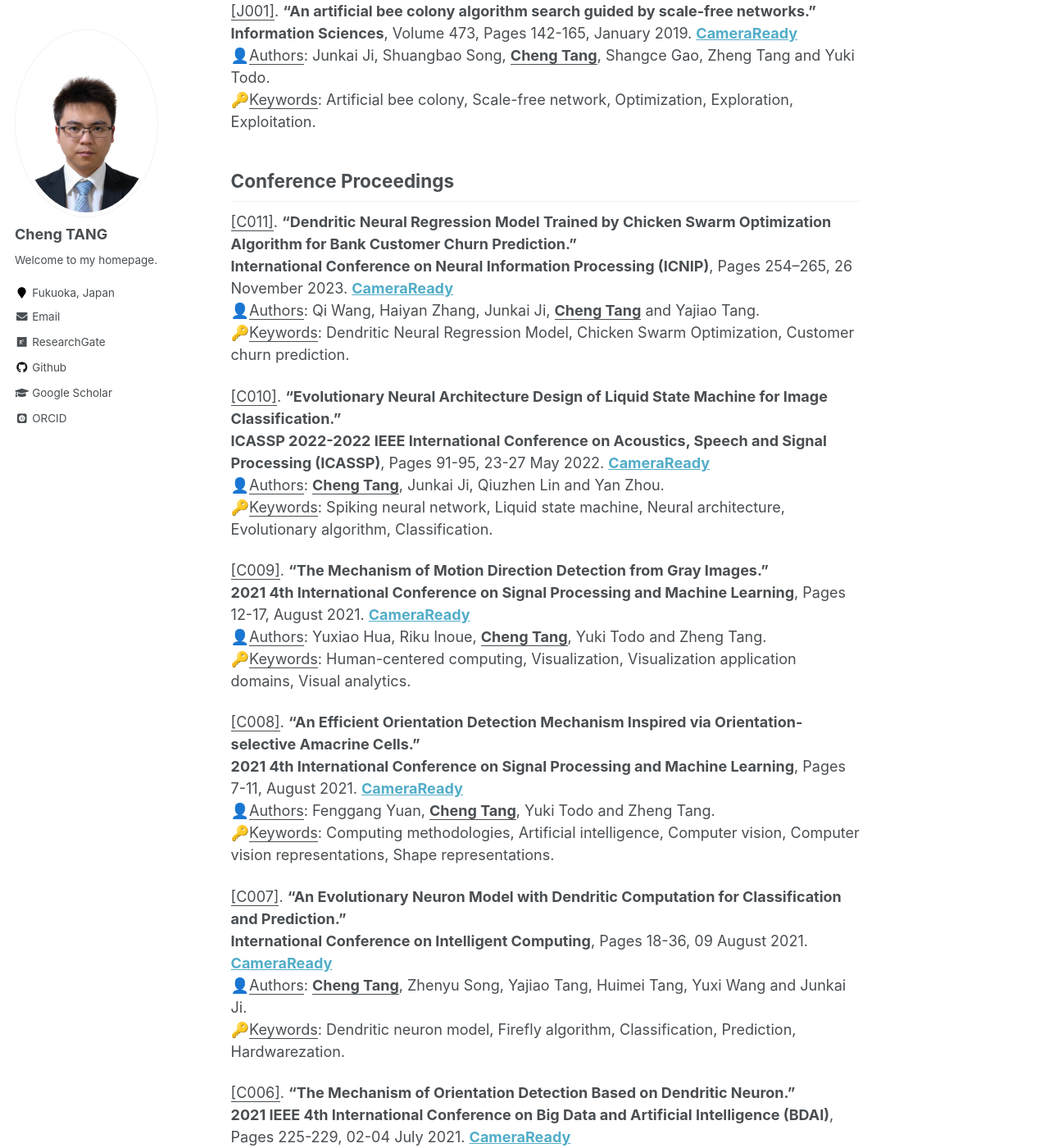
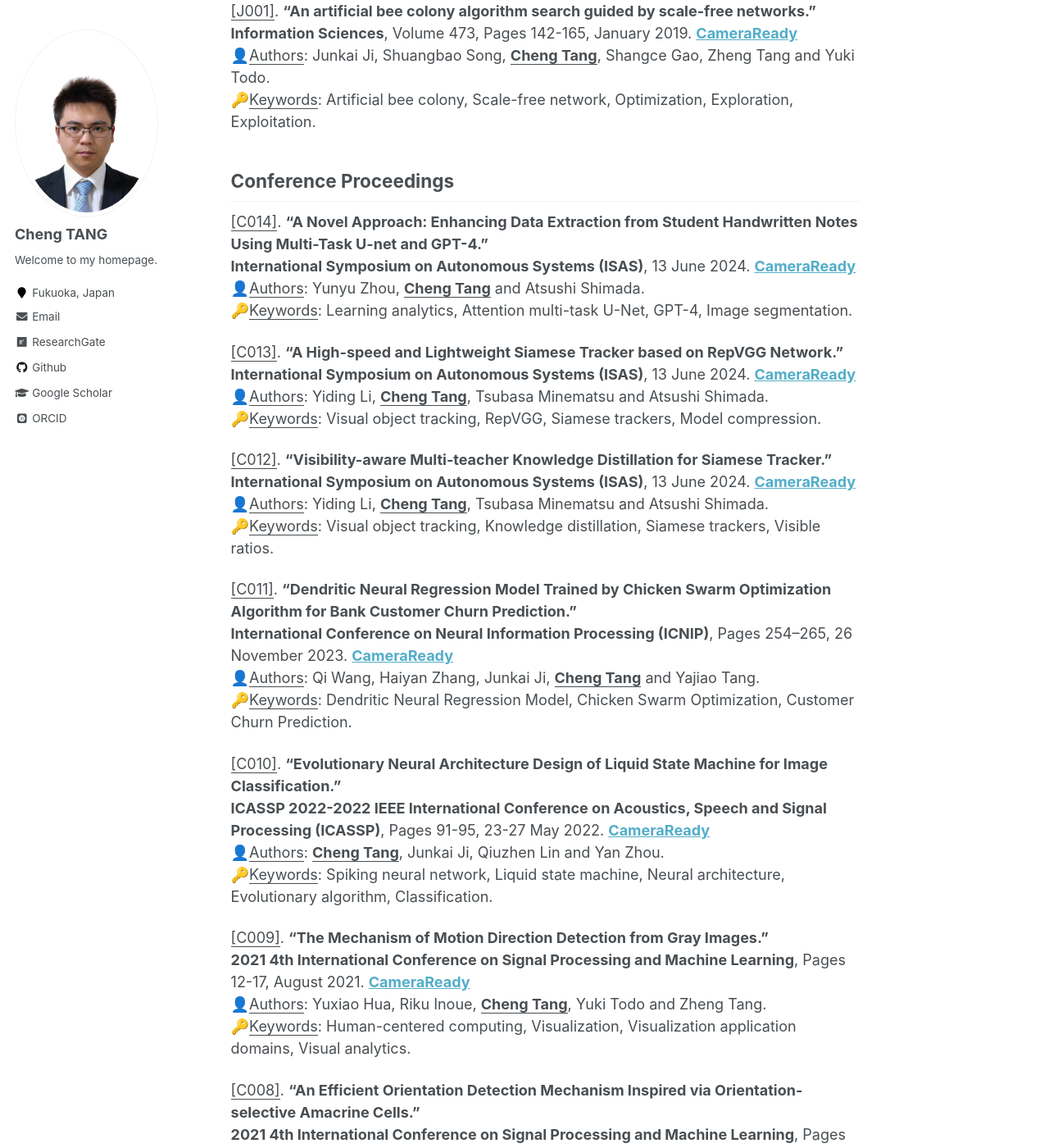
Before and after one commit to ChengTANG-AI/chengtang-ai.github.io, a Jekyll site: the page built from _pages/JournalPublications.md, in a window 1280 px wide and 1400 px high, scrolled down 4439 px. Shown: the whole window at 82% size. Built offline with Jekyll 4.4.1, drawn with Linux system fonts in a browser that asks for light colours; some web fonts are replaced.

Commit message:
Update JournalPublications.md

```diff
--- a/_pages/JournalPublications.md
+++ b/_pages/JournalPublications.md
@@ -137,12 +137,25 @@ Conference Proceedings
 </h2>
 
 
+<u>[C014]</u>. **"A Novel Approach: Enhancing Data Extraction from Student Handwritten Notes Using Multi-Task U-net and GPT-4."**
+**International Symposium on Autonomous Systems (ISAS)**, 13 June 2024. **[CameraReady](https://doi.org/10.1109/ISAS61044.2024.10552516)**
+👤<u>Authors</u>: Yunyu Zhou, **<u>Cheng Tang</u>** and Atsushi Shimada.
+🔑<u>Keywords</u>: Learning analytics, Attention multi-task U-Net, GPT-4, Image segmentation.
 
+<u>[C013]</u>. **"A High-speed and Lightweight Siamese Tracker based on RepVGG Network."**
+**International Symposium on Autonomous Systems (ISAS)**, 13 June 2024. **[CameraReady](https://doi.org/10.1109/ISAS61044.2024.10552459)**
+👤<u>Authors</u>: Yiding Li, **<u>Cheng Tang</u>**, Tsubasa Minematsu and Atsushi Shimada.
+🔑<u>Keywords</u>: Visual object tracking, RepVGG, Siamese trackers, Model compression.
+
+<u>[C012]</u>. **"Visibility-aware Multi-teacher Knowledge Distillation for Siamese Tracker."**
+**International Symposium on Autonomous Systems (ISAS)**, 13 June 2024. **[CameraReady](https://doi.org/10.1109/ISAS61044.2024.10552525)**
+👤<u>Authors</u>: Yiding Li, **<u>Cheng Tang</u>**, Tsubasa Minematsu and Atsushi Shimada.
+🔑<u>Keywords</u>: Visual object tracking, Knowledge distillation, Siamese trackers, Visible ratios.
 
 <u>[C011]</u>. **"Dendritic Neural Regression Model Trained by Chicken Swarm Optimization Algorithm for Bank Customer Churn Prediction."**
 **International Conference on Neural Information Processing (ICNIP)**, Pages 254–265, 26 November 2023. **[CameraReady](https://doi.org/10.1007/978-981-99-8184-7_20)**
 👤<u>Authors</u>: Qi Wang, Haiyan Zhang, Junkai Ji, **<u>Cheng Tang</u>** and Yajiao Tang.
-🔑<u>Keywords</u>: Dendritic Neural Regression Model, Chicken Swarm Optimization, Customer churn prediction.
+🔑<u>Keywords</u>: Dendritic Neural Regression Model, Chicken Swarm Optimization, Customer Churn Prediction.
 
 <u>[C010]</u>. **"Evolutionary Neural Architecture Design of Liquid State Machine for Image Classification."**
 **ICASSP 2022-2022 IEEE International Conference on Acoustics, Speech and Signal Processing (ICASSP)**, Pages 91-95, 23-27 May 2022. **[CameraReady](https://doi.org/10.1109/ICASSP43922.2022.9747040)**
```
